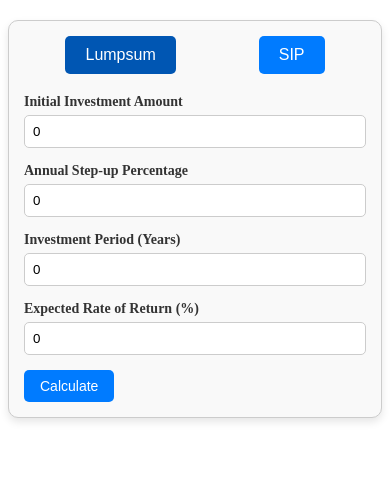
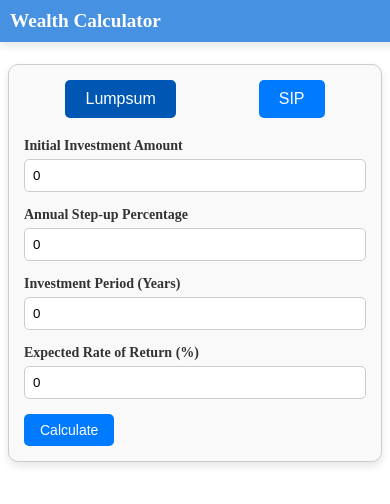
Before and after one commit to ArkaPalit/wealth-calculator-ui, an Angular app: page /sip in a window 390 px wide. Shown: the top 504 px of the page. Built offline with nearby package versions, Linux system fonts and the light colour scheme.

Commit message:
Added nav bar

```diff
--- a/src/app/app.module.ts
+++ b/src/app/app.module.ts
@@ -5,9 +5,10 @@ import { AppRoutingModule } from './app-routing.module';
 import { AppComponent } from './app.component';
 import { SipCalculatorComponent } from './sip-calculator/sip-calculator.component';
 import { FormsModule, ReactiveFormsModule } from '@angular/forms';
+import { NavBarComponent } from './nav-bar/nav-bar.component';
 
 @NgModule({
-  declarations: [AppComponent, SipCalculatorComponent],
+  declarations: [AppComponent, SipCalculatorComponent, NavBarComponent],
   imports: [BrowserModule, AppRoutingModule, FormsModule, ReactiveFormsModule],
   providers: [],
   bootstrap: [AppComponent],
--- /dev/null
+++ b/src/app/nav-bar/nav-bar.component.html
@@ -0,0 +1,5 @@
+<nav class="navbar">
+  <div class="navbar-container">
+    <a href="#" class="navbar-brand">Wealth Calculator</a>
+  </div>
+</nav>
--- /dev/null
+++ b/src/app/nav-bar/nav-bar.component.scss
@@ -0,0 +1,38 @@
+/* Basic styling for the navbar */
+.navbar {
+  background-color: #4691e2;
+  padding: 10px 20px;
+  color: #fff;
+  box-shadow: 0 4px 8px rgba(0, 0, 0, 0.1);
+  position: fixed;
+  width: 100%;
+  top: 0;
+  left: 0;
+  z-index: 1000;
+}
+
+.navbar-container {
+  max-width: 1200px;
+  margin: 0 auto;
+  display: flex;
+  align-items: center;
+  justify-content: flex-start; /* Change to flex-start for left alignment */
+}
+
+.navbar-brand {
+  font-size: 1.5em;
+  font-weight: bold;
+  color: #fff;
+  text-decoration: none;
+}
+
+/* Responsive styling */
+@media (max-width: 600px) {
+  .navbar {
+    padding: 10px;
+  }
+
+  .navbar-brand {
+    font-size: 1.2em;
+  }
+}
--- a/src/app/sip-calculator/sip-calculator.component.html
+++ b/src/app/sip-calculator/sip-calculator.component.html
@@ -1,36 +1,75 @@
+<app-nav-bar></app-nav-bar>
+<br /><br>
 <div class="container">
   <div class="tabs">
-      <button [class.active]="selectedTab === 'lumpsum'" (click)="selectTab('lumpsum')">Lumpsum</button>
-      <button [class.active]="selectedTab === 'sip'" (click)="selectTab('sip')">SIP</button>
+    <button
+      [class.active]="selectedTab === 'lumpsum'"
+      (click)="selectTab('lumpsum')"
+    >
+      Lumpsum
+    </button>
+    <button [class.active]="selectedTab === 'sip'" (click)="selectTab('sip')">
+      SIP
+    </button>
   </div>
 
   <form [formGroup]="sipForm" (ngSubmit)="calculateSIP()">
     <div *ngIf="selectedTab === 'lumpsum'" class="form-group">
       <label for="initialInvestment">Initial Investment Amount</label>
-        <input id="initialInvestment" type="number" formControlName="initialInvestment" class="form-control" required>
+      <input
+        id="initialInvestment"
+        type="number"
+        formControlName="initialInvestment"
+        class="form-control"
+        required
+      />
     </div>
 
     <div *ngIf="selectedTab === 'sip'" class="form-group">
       <label for="monthlyInvestment">Monthly Investment Amount</label>
-        <input id="monthlyInvestment" type="number" formControlName="monthlyInvestment" class="form-control" required>
+      <input
+        id="monthlyInvestment"
+        type="number"
+        formControlName="monthlyInvestment"
+        class="form-control"
+        required
+      />
     </div>
 
     <div class="form-group">
       <label for="stepUpPercentage">Annual Step-up Percentage</label>
-        <input id="stepUpPercentage" type="number" formControlName="stepUpPercentage" class="form-control" required>
+      <input
+        id="stepUpPercentage"
+        type="number"
+        formControlName="stepUpPercentage"
+        class="form-control"
+        required
+      />
     </div>
     <div class="form-group">
       <label for="investmentPeriod">Investment Period (Years)</label>
-        <input id="investmentPeriod" type="number" formControlName="investmentPeriod" class="form-control" required>
+      <input
+        id="investmentPeriod"
+        type="number"
+        formControlName="investmentPeriod"
+        class="form-control"
+        required
+      />
     </div>
     <div class="form-group">
       <label for="expectedReturnRate">Expected Rate of Return (%)</label>
-        <input id="expectedReturnRate" type="number" formControlName="expectedReturnRate" class="form-control" required>
+      <input
+        id="expectedReturnRate"
+        type="number"
+        formControlName="expectedReturnRate"
+        class="form-control"
+        required
+      />
     </div>
     <button type="submit" class="btn btn-primary">Calculate</button>
   </form>
 
   <div *ngIf="result !== null" class="result">
-      <h3>Estimated Future Value: {{ result | currency:'INR' }}</h3>
+    <h3>Estimated Future Value: {{ result | currency : "INR" }}</h3>
   </div>
 </div>
--- a/src/app/sip-calculator/sip-calculator.component.scss
+++ b/src/app/sip-calculator/sip-calculator.component.scss
@@ -1,3 +1,14 @@
+/* Ensure content doesn't overlap with navbar */
+.content {
+  padding: 70px 20px 20px;
+}
+
+body {
+  margin: 0;
+  font-family: Arial, sans-serif;
+  background-color: #f4f4f4;
+}
+
 .container {
   max-width: 600px;
   margin: 20px auto;
@@ -25,7 +36,8 @@
   transition: background 0.3s;
 }
 
-  .tabs button.active, .tabs button:hover {
+.tabs button.active,
+.tabs button:hover {
   background: #0056b3;
 }
 
@@ -79,7 +91,9 @@
     padding: 15px;
   }
 
-    .form-group label, .btn, .result {
+  .form-group label,
+  .btn,
+  .result {
     font-size: 14px;
   }
 
```
Also changed, not shown: src/app/nav-bar/nav-bar.component.ts (added, +10 -0 lines), 4 other files (tests, documents, lock files or other folders). Lines whose indentation alone changed are shown as unchanged.
